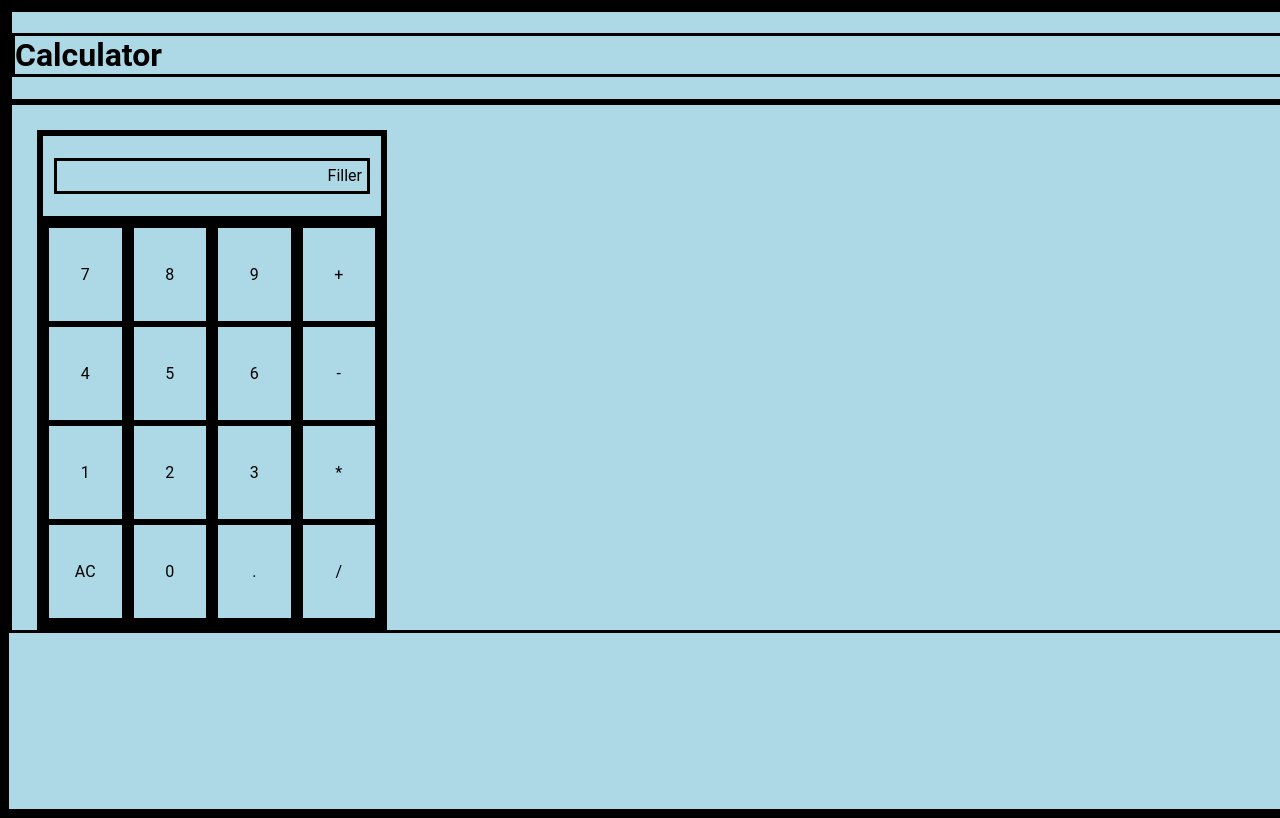
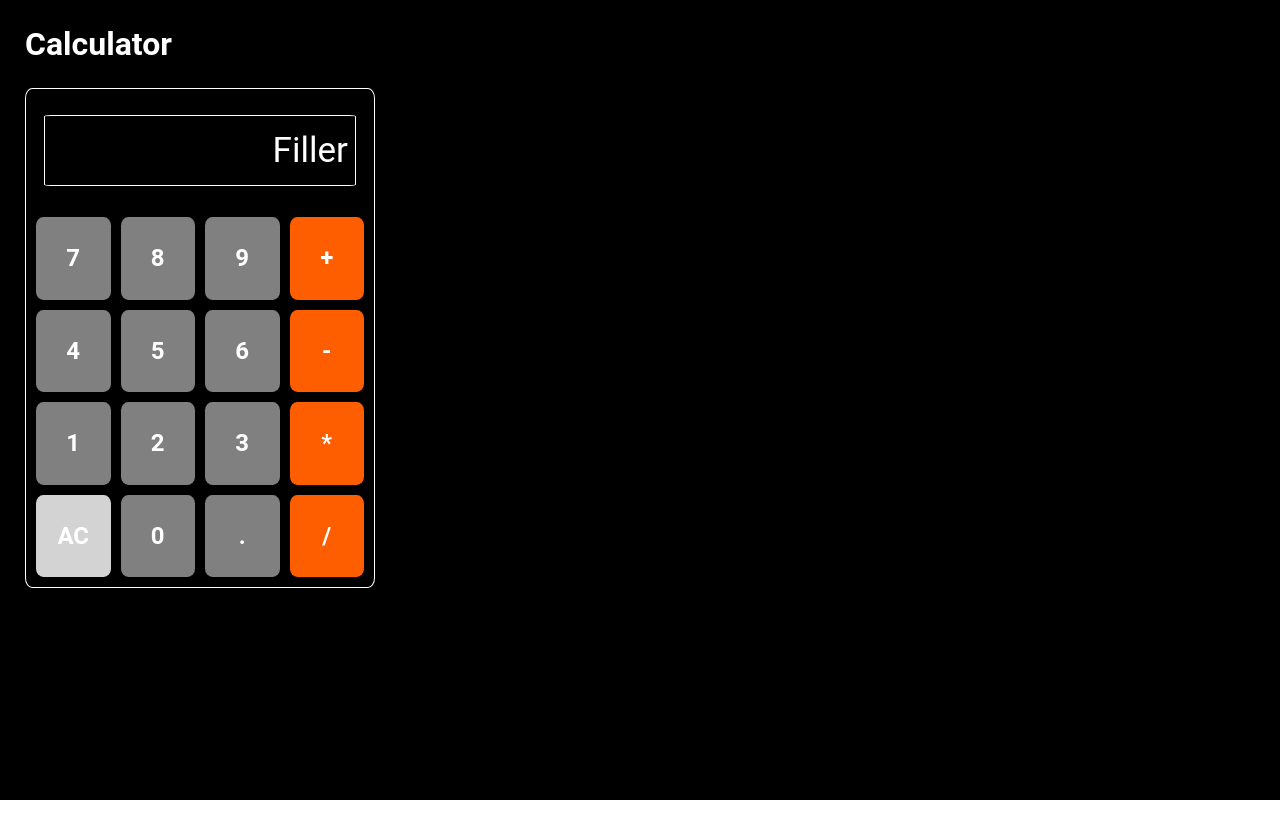
Before and after one commit to NVision021/calculator, a plain HTML site: page index.html in a window 1280 px wide. Drawn offline with Linux system fonts and the light colour scheme.

Commit message:
Added colours and styles to calculator
Makes the calculator more visually appealing and easier to tell difference between buttons

```diff
--- a/index.html
+++ b/index.html
@@ -22,7 +22,7 @@
             <div class="number button">7</div>
             <div class="number button">4</div>
             <div class ="number button">1</div>
-            <div class="button">AC</div>
+            <div class="function button">AC</div>
           </div>
           <div id="column2">
             <div class="number button">8</div>
@@ -34,13 +34,13 @@
             <div class="number button">9</div>
             <div class="number button">6</div>
             <div class ="number button">3</div>
-            <div class="button">.</div>
+            <div class="decimal button">.</div>
           </div>
           <div id="column4">
-            <div class="button">+</div>
-            <div class="button">-</div>
-            <div class ="button">*</div>
-            <div class="button">/</div>
+            <div class="operator button">+</div>
+            <div class="operator button">-</div>
+            <div class ="operator button">*</div>
+            <div class="operator button">/</div>
           </div>
         </div>
       </div>
--- a/styles.css
+++ b/styles.css
@@ -1,14 +1,23 @@
 * {
-  border: solid;
   font-family: Roboto, sans-serif;
+  color: white;
 }
 
 body {
   margin: 0;
 }
 
+h1 {
+  margin: 0px;
+}
+
+#header {
+  padding-top: 25px;
+  padding-left: 25px;
+}
+
 #page-background {
-  background-color: lightblue;
+  background-color: black;
   height: 100vh;
   width: 100vw;
 }
@@ -21,6 +30,9 @@ body {
   height: 500px;
   margin-top: 25px;
   margin-left: 25px;
+  border: solid;
+  border-width: thin;
+  border-radius: 2%;
 }
 
 #screen-background {
@@ -28,20 +40,28 @@ body {
   display: flex;
   align-items: center;
   justify-content: center;
+
 }
 
 #screen {
-  width: 300px;
-  min-height: 20px;
-  padding: 5px;
+  width: 85%;
+  min-height: 45%;
+  padding: 2%;
   display: flex;
   justify-content: right;
+  align-items: center;
+  border: solid;
+  border-width: thin;
+  border-radius: 2%;
+  font-size: 35px;
 }
-
 
 #buttons {
   display: flex;
-  flex: 5 1 0;
+  flex: 3 1 0;
+  padding: 5px;
+  padding-top: 0px;
+
 }
 
 #column1,
@@ -59,4 +79,22 @@ body {
   align-items: center;
   justify-content: center;
   cursor: pointer;
+  border-radius: 10%;
+  margin: 5px;
+  color: white;
+  font-size: 24px;
+  font-weight: bold;
 }
+
+.button.number,
+.button.decimal {
+  background-color: gray;
+}
+
+.button.operator {
+  background-color: rgb(255, 94, 0);
+}
+
+.function.button {
+  background-color: lightgray;
+}
```
